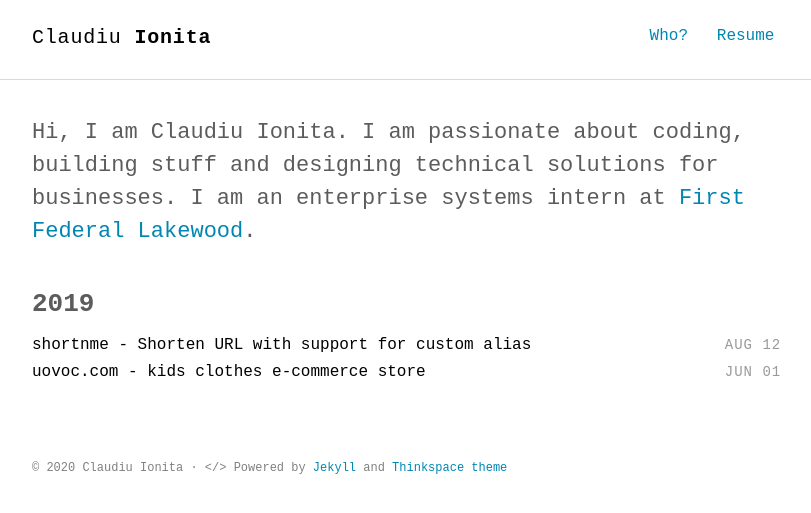
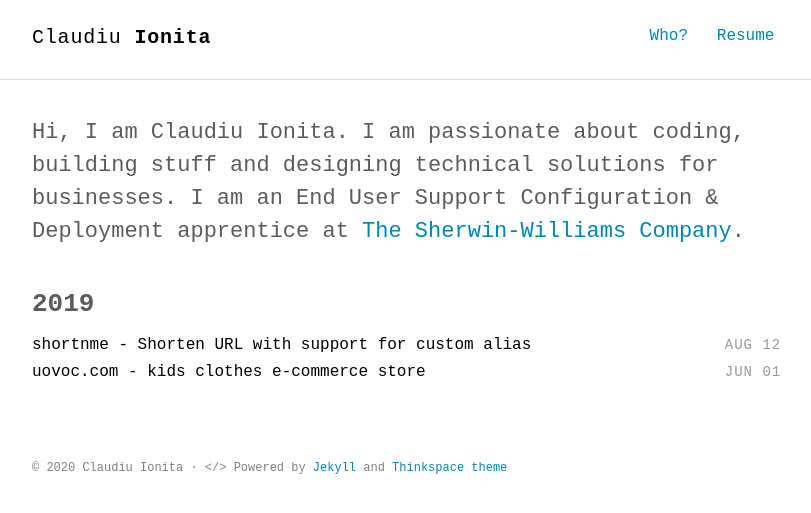
Before and after one commit to cmiweb/cmiweb.github.io, a Jekyll site: the page built from index.html, in a window 1280 px wide. Shown: the top 513 px of the page, without its empty margins (232-1043 px from the left). Built offline with Jekyll 4.4.1, drawn with Linux system fonts in a browser that asks for light colours; some web fonts are replaced.

Commit message:
Job update

```diff
--- a/_includes/intro.html
+++ b/_includes/intro.html
@@ -1,4 +1,4 @@
 <section class="intro">
   <div class="container">
-    <p class="lead">Hi, I am Claudiu Ionita. I am passionate about coding, building stuff and designing technical solutions for businesses. I am an enterprise systems intern at <a href="https://www.ffl.net/">First Federal Lakewood</a>.</p>
+    <p class="lead">Hi, I am Claudiu Ionita. I am passionate about coding, building stuff and designing technical solutions for businesses. I am an End User Support Configuration & Deployment apprentice at <a href="https://www.sherwin-williams.com">The Sherwin-Williams Company</a>.</p>
 </section>
```
